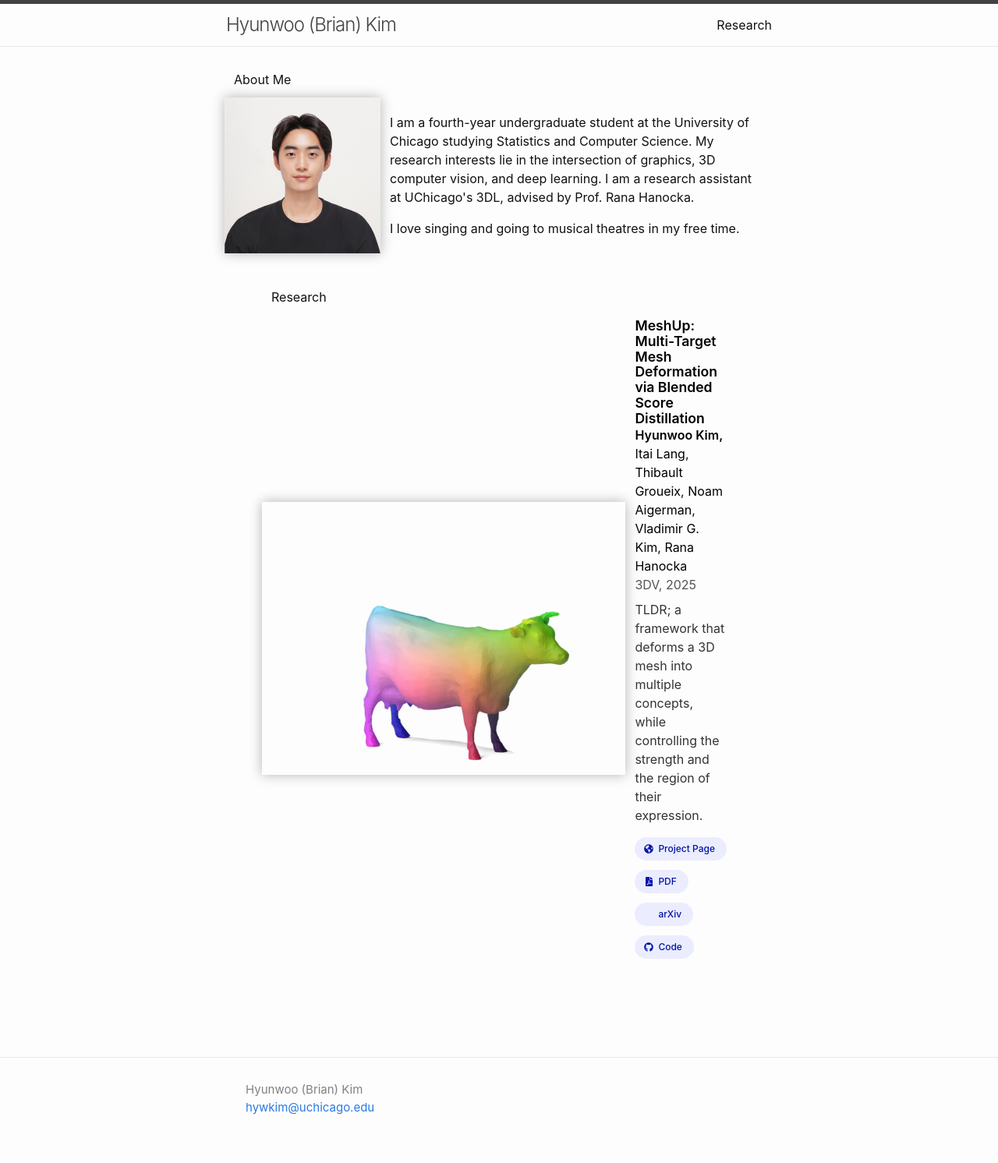
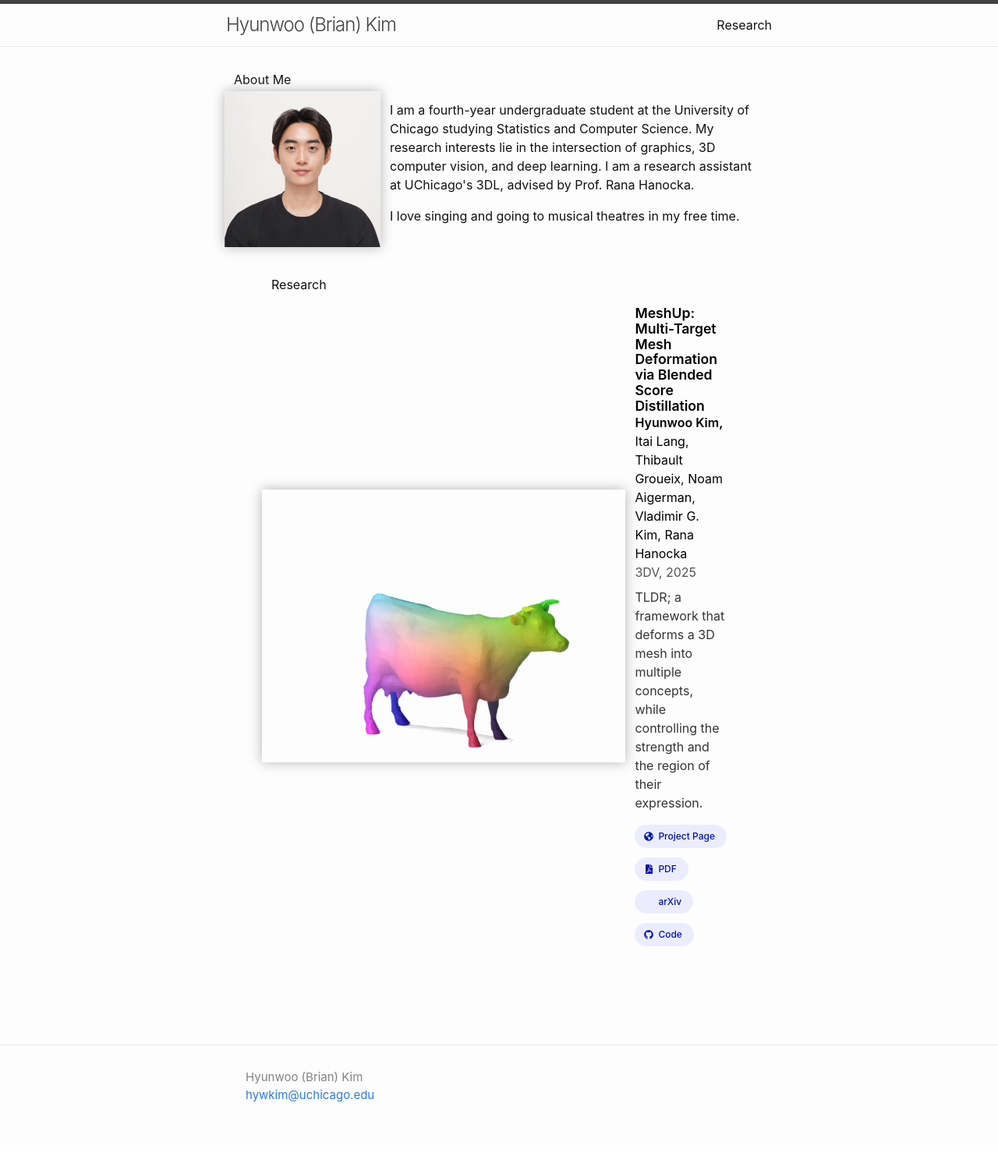
Before and after one commit to hywkim-brian/site, a Jekyll site: the page built from index.md, in a window 1280 px wide. Shown: the whole page at 78% size. Built offline with Jekyll 4.4.1, drawn with Linux system fonts in a browser that asks for light colours; nearby versions of some CDN libraries; some web fonts are replaced; library files that are not in the unit come from our copies; a style sheet for code colours, icons or effects is not loaded.

Commit message:
edit site

```diff
--- a/_layouts/home.html
+++ b/_layouts/home.html
@@ -19,7 +19,7 @@ title: Home
       <!-- Bio Content -->
       <div class="column">
         <div class="content">
-          <p class="publication-description">{{ site.bio.content }}</p>
+          <p class="profile-description">{{ site.bio.content }}</p>
         </div>
       </div>
     </div>
--- a/_sass/minima/custom-variables.scss
+++ b/_sass/minima/custom-variables.scss
@@ -1,7 +1,6 @@
 // Placeholder to allow overriding predefined variables smoothly.
 .profile-block {
     display: flex;
-    align-items: center;
     .profile-picture {
         width: 200px;
         height: 200px;
@@ -20,6 +19,14 @@
         margin: 0 !important;
         font-weight: 600;
         font-size: 110% !important;
+        a { color: #000 }
+    }
+    .profile-description{
+        width: fit-content;
+        margin: 0 !important;
+        font-weight: 600;
+        font-size: 110% !important;
+
         a { color: #000 }
     }
 }
```
